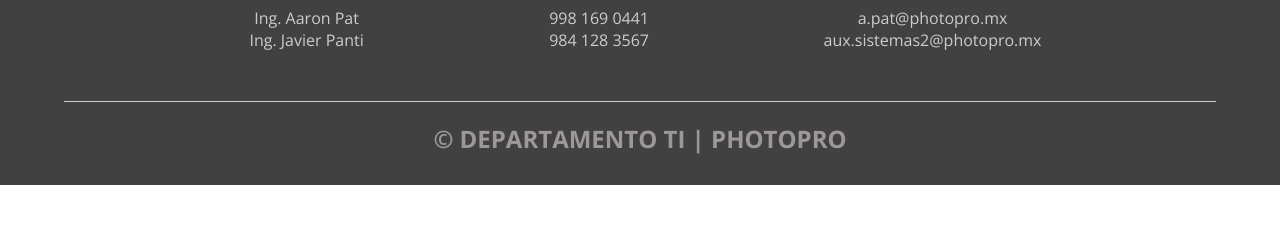
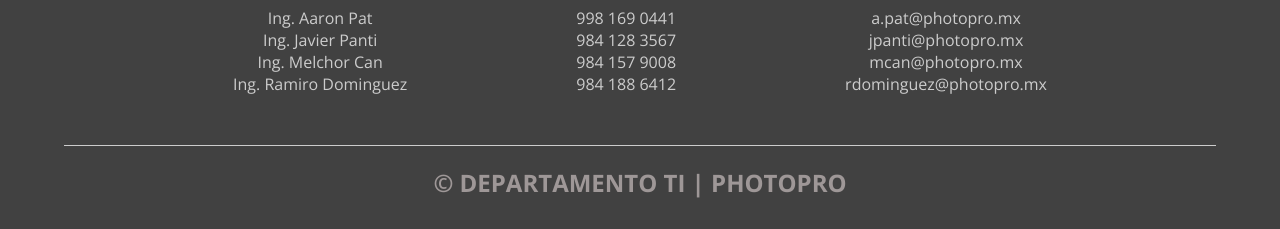
Before and after one commit to TI-SISTEMAS-PHOTOPRO/TIPHOTOPROBLOQUEO, a plain HTML site: page index.html in a window 1280 px wide. Shown: the part 729-958 px from the top of the page. Before the commit the page ends 914 px from the top, so only its background shows below. Drawn offline with nearby package versions, Linux system fonts and the light colour scheme.

Commit message:
Add files via upload

```diff
--- a/index.html
+++ b/index.html
@@ -36,18 +36,24 @@
                 <h4>Departamento TI</h4>
                 <p>Ing. Aaron Pat</p>
                 <p>Ing. Javier Panti</p>
+                <p>Ing. Melchor Can</p>
+                <p>Ing. Ramiro Dominguez</p>
             </div>
             <div class="content-foo">
                 <i class='fab fa-whatsapp' style='font-size:36px;color:green'></i>
                 <h4>Telefono</h4>
                 <p><a href="https://api.whatsapp.com/send?phone=529981690441" target="_blank">998 169 0441</a></p>
                 <p><a href="https://api.whatsapp.com/send?phone=529841283567" target="_blank">984 128 3567</a></p>
+                <p><a href="https://api.whatsapp.com/send?phone=529841579008" target="_blank">984 157 9008</a></p>
+                <p><a href="https://api.whatsapp.com/send?phone=529841886412" target="_blank">984 188 6412</a></p>
             </div>
             <div class="content-foo">
                 <i class='far fa-envelope-open' style='font-size:36px;color:black'></i>
                 <h4>e-mail</h4>
                 <p><a href="mailto:a.pat@photopro.mx">a.pat@photopro.mx</a></p>
-                <p><a href="mailto:aux.sistemas2@photopro.mx">aux.sistemas2@photopro.mx</a></p>
+                <p><a href="mailto:jpanti@photopro.mx">jpanti@photopro.mx</a></p>
+                <p><a href="mailto:mcan@photopro.mx">mcan@photopro.mx</a></p>
+                <p><a href="mailto:rdominguez@photopro.mx">rdominguez@photopro.mx</a></p>
             </div>
 
         </div>
```
